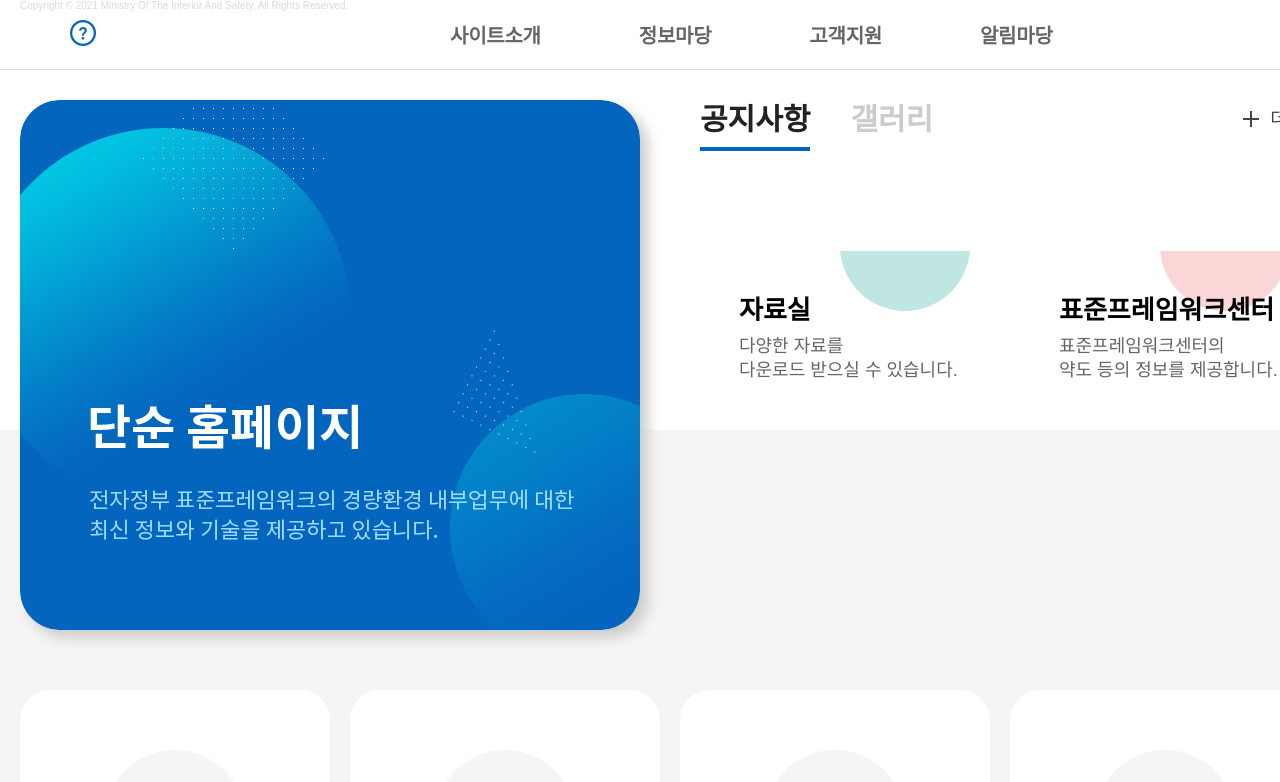
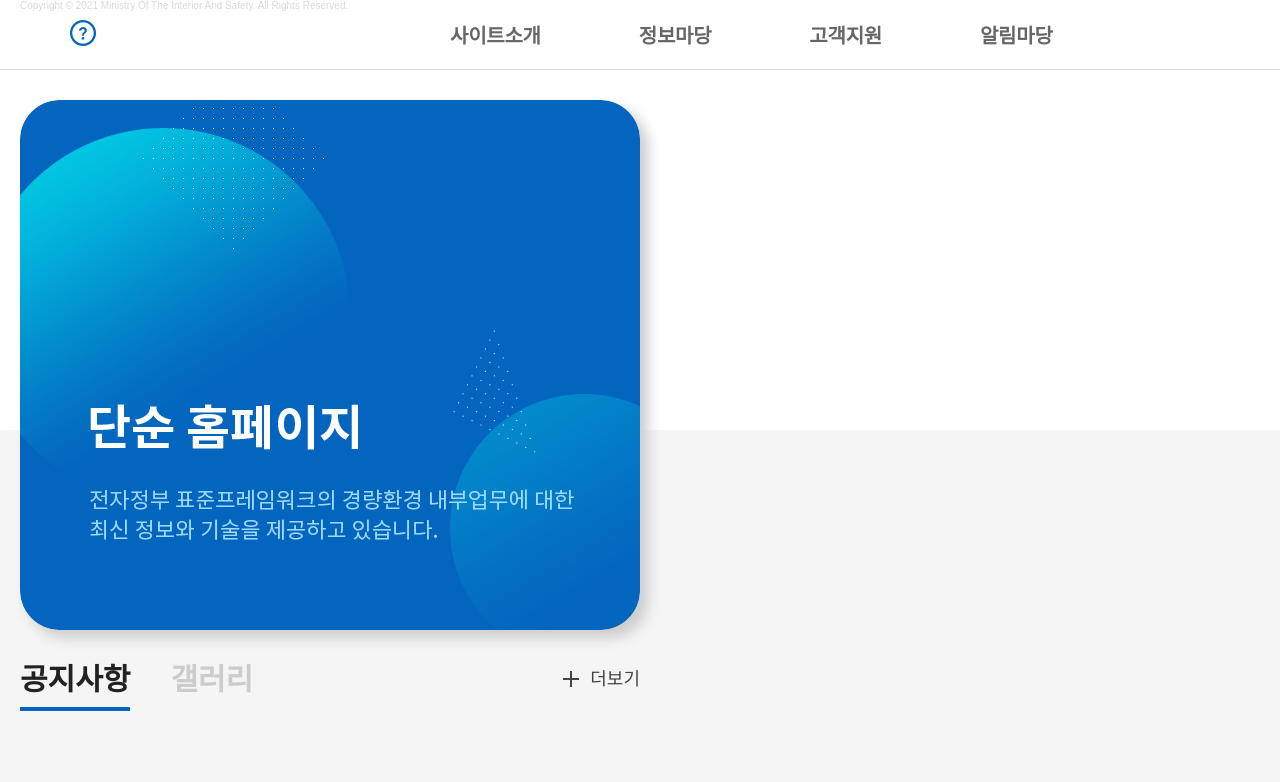
Before and after one commit to dooyounglee/meta_ui, a React (Create React App) app: page / in a window 1280 px wide. Shown: the top 782 px of the page. Built offline with nearby package versions, Linux system fonts and the light colour scheme; no server answers; a web font is replaced by a local one.

Commit message:
design: main에서 c_wrap에 width값이 지정되어 있어 횡스크롤 생겨서 지정값 없앰

```diff
--- a/src/css/layout.css
+++ b/src/css/layout.css
@@ -47,7 +47,7 @@
 
 
 .container {min-height: calc(100vh - 300px);}
-.c_wrap {width: 1870px; margin: 0 20px; padding: 0 0px;}
+.c_wrap {/*width: 1870px;*/ margin: 0 20px; padding: 0 0px;}
 .c_wrap .layout {display: table; width: 100%; table-layout: fixed;}
 
 /* sub navigation */
```
